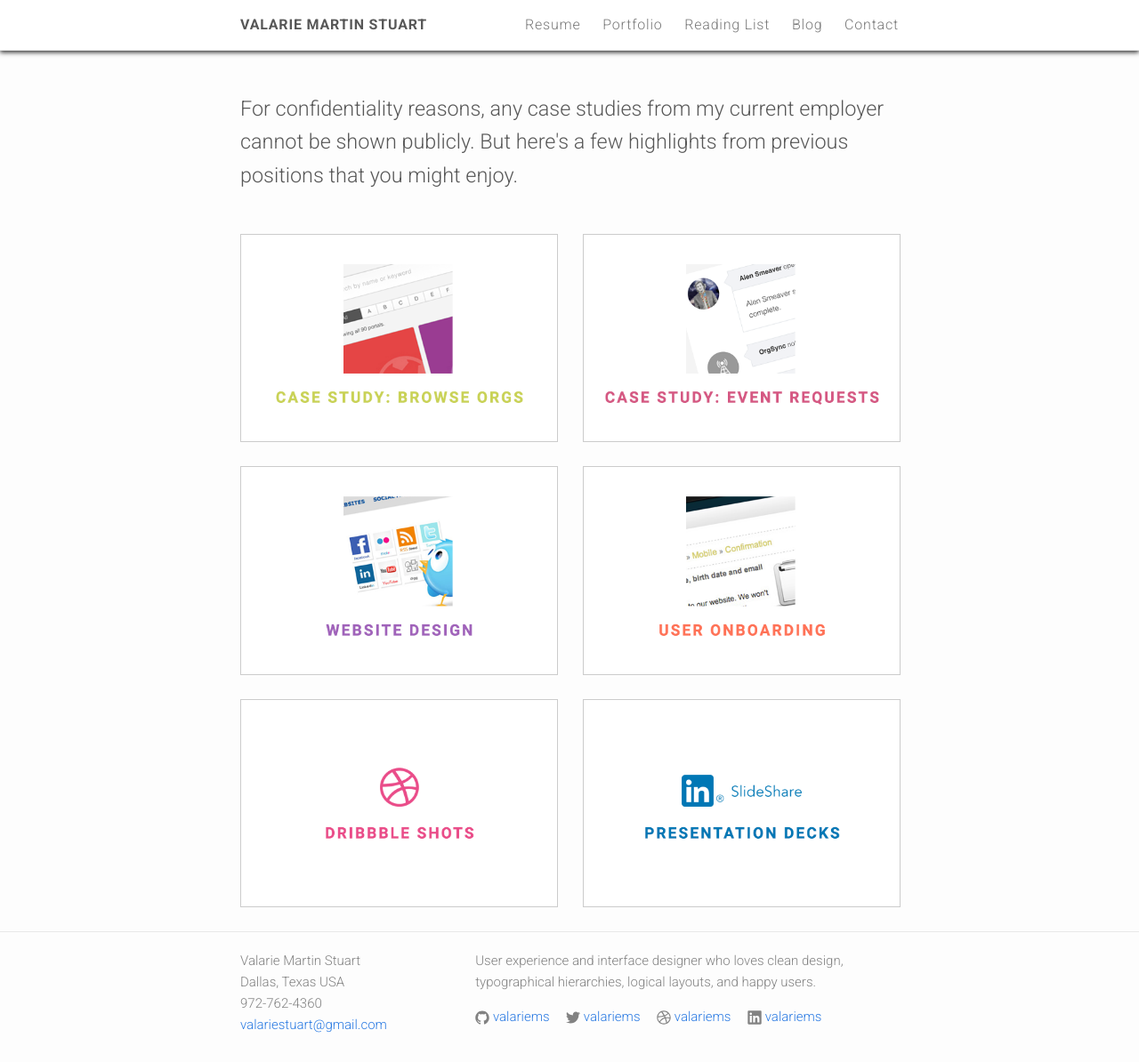
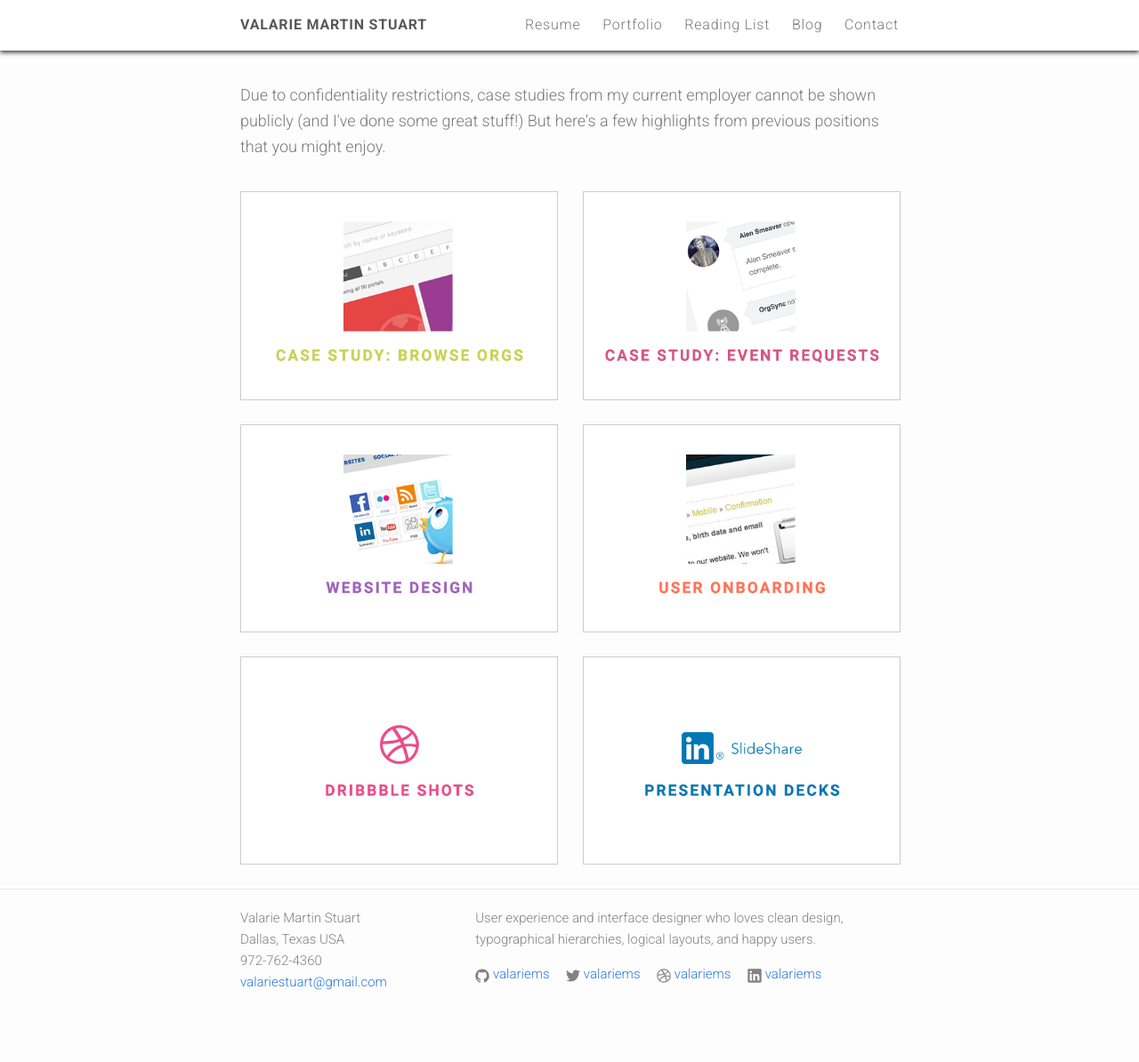
Before and after one commit to valariems/valariems.github.io, a Jekyll site: the page built from portfolio.html, in a window 1280 px wide. Shown: the whole page at 89% size. Built offline with Jekyll 4.4.1, drawn with Linux system fonts in a browser that asks for light colours; nearby versions of some CDN libraries; after the commit the page ends 1146 px from its top, so only the background shows below that.

Commit message:
Update portfolio again.

```diff
--- a/portfolio.html
+++ b/portfolio.html
@@ -7,9 +7,7 @@ order: 2
 
 <section>
   <div class="wrapper">
-    <div class="post-content">
-      <p class="portfolio-intro">For confidentiality reasons, any case studies from my current employer cannot be shown publicly. But here's a few highlights from previous positions that you might enjoy.</p>
-    </div>
+    <p class="portfolio-intro">Due to confidentiality restrictions, case studies from my current employer cannot be shown publicly (and I've done some great stuff!) But here's a few highlights from previous positions that you might enjoy.</p>
   </div>
 </section>
 
```
